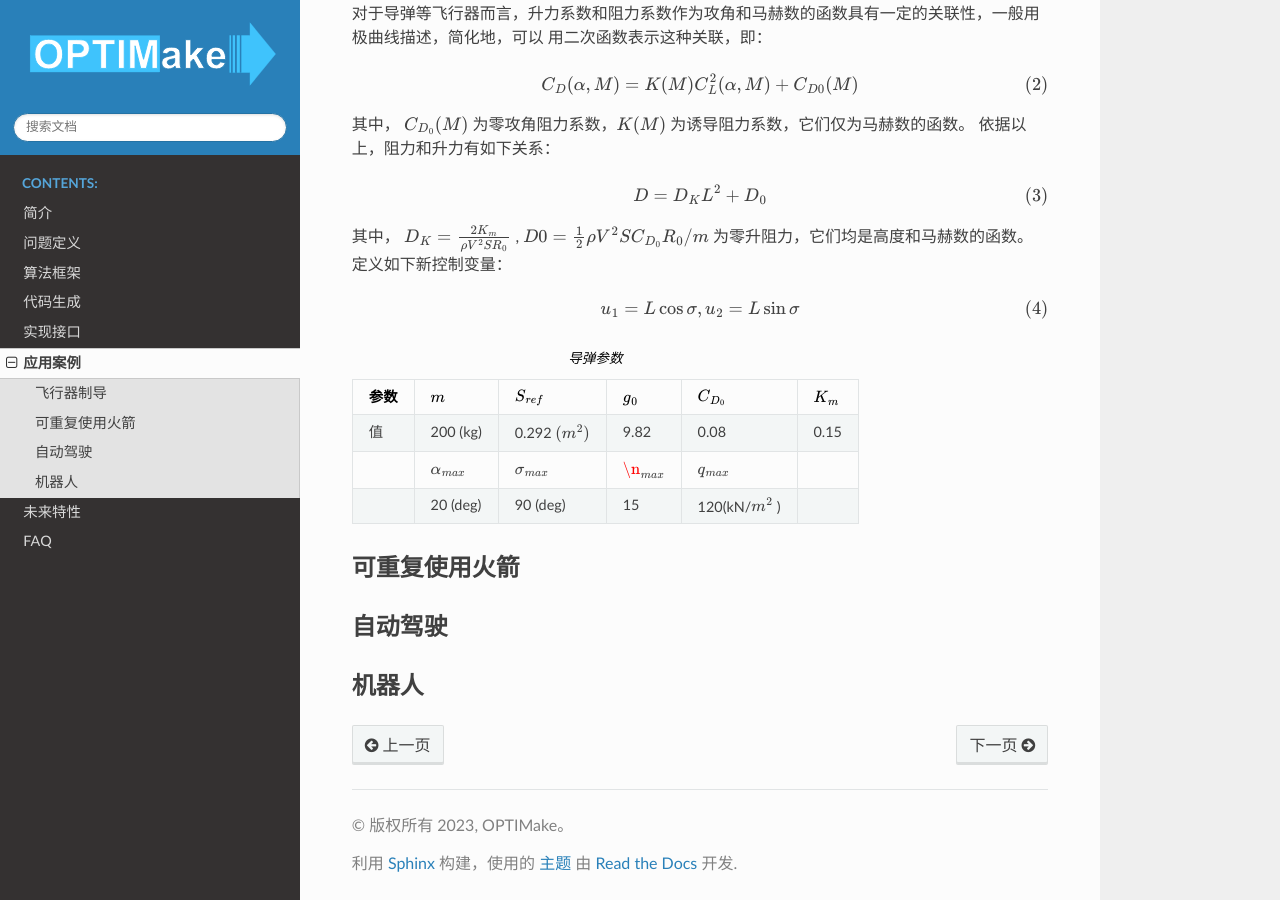
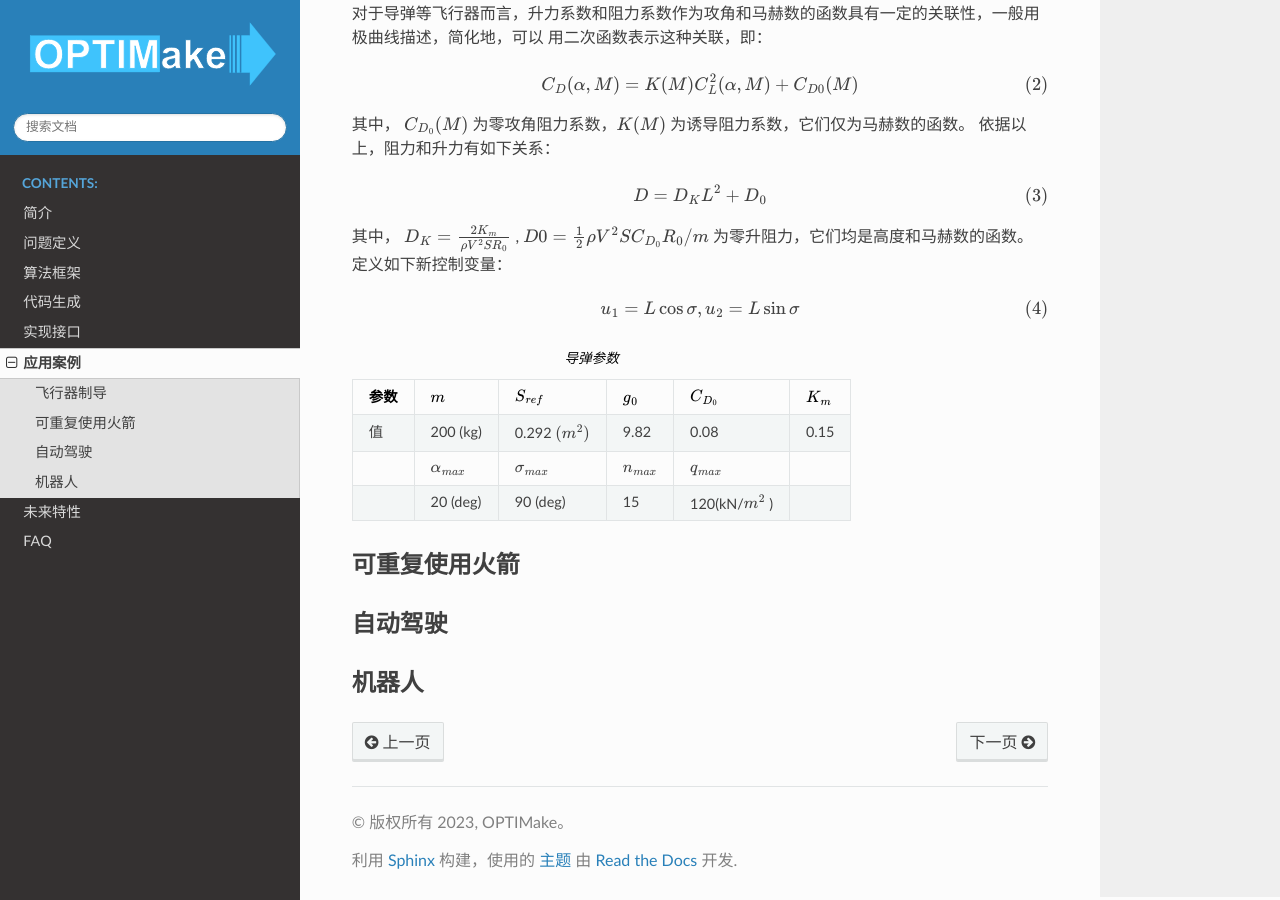
Before and after one commit to optimake/docs, a Sphinx documentation site: the page built from source/examples/index.rst, in a window 1280 px wide and 900 px high, scrolled down 614 px. Built offline with Sphinx 7.4.7 and the Read the Docs theme 2.0.0, drawn with Linux system fonts in a browser that asks for light colours.

Commit message:
update exam

```diff
--- a/source/examples/index.rst
+++ b/source/examples/index.rst
@@ -55,7 +55,7 @@
    +========+======================+======================+======================+======================+=================+
    | 值     | 200 (kg)             | 0.292 :math:`(m^2)`  | 9.82                 | 0.08                 | 0.15            |
    +--------+----------------------+----------------------+----------------------+----------------------+-----------------+
-   |        | :math:`\alpha_{max}` | :math:`\sigma_{max}` | :math:`\n_{max}`     | :math:`q_{max}`      |                 |
+   |        | :math:`\alpha_{max}` | :math:`\sigma_{max}` | :math:`n_{max}`      | :math:`q_{max}`      |                 |
    +--------+----------------------+----------------------+----------------------+----------------------+-----------------+
    |        | 20 (deg)             |   90 (deg)           | 15                   | 120(kN/:math:`m^2` ) |                 |
    +--------+----------------------+----------------------+----------------------+----------------------+-----------------+
```
